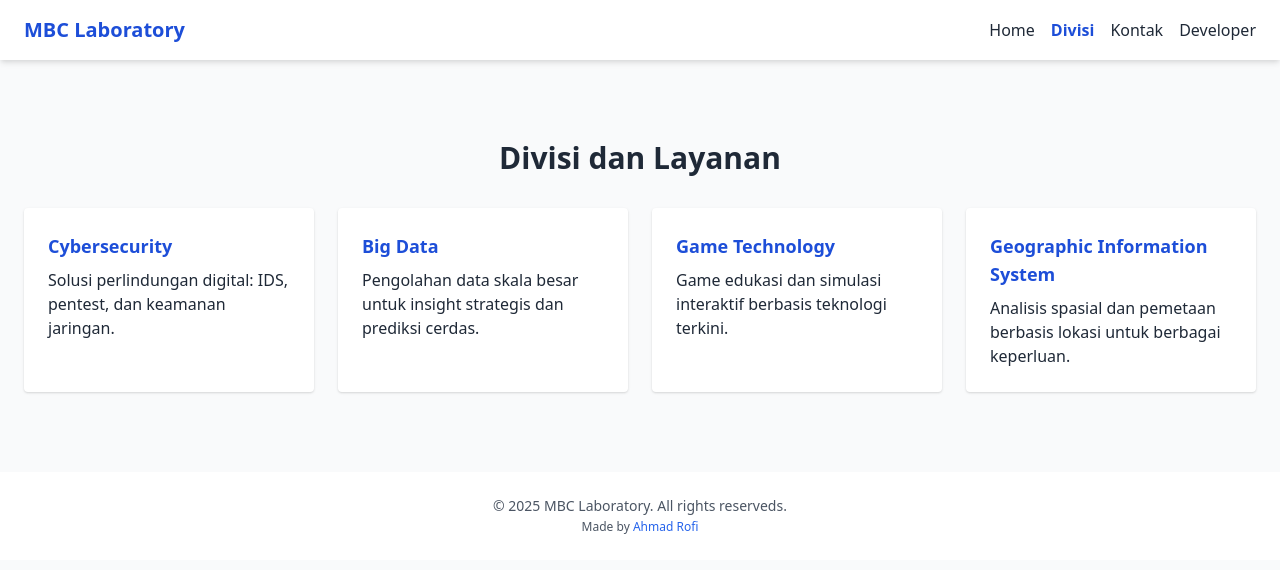
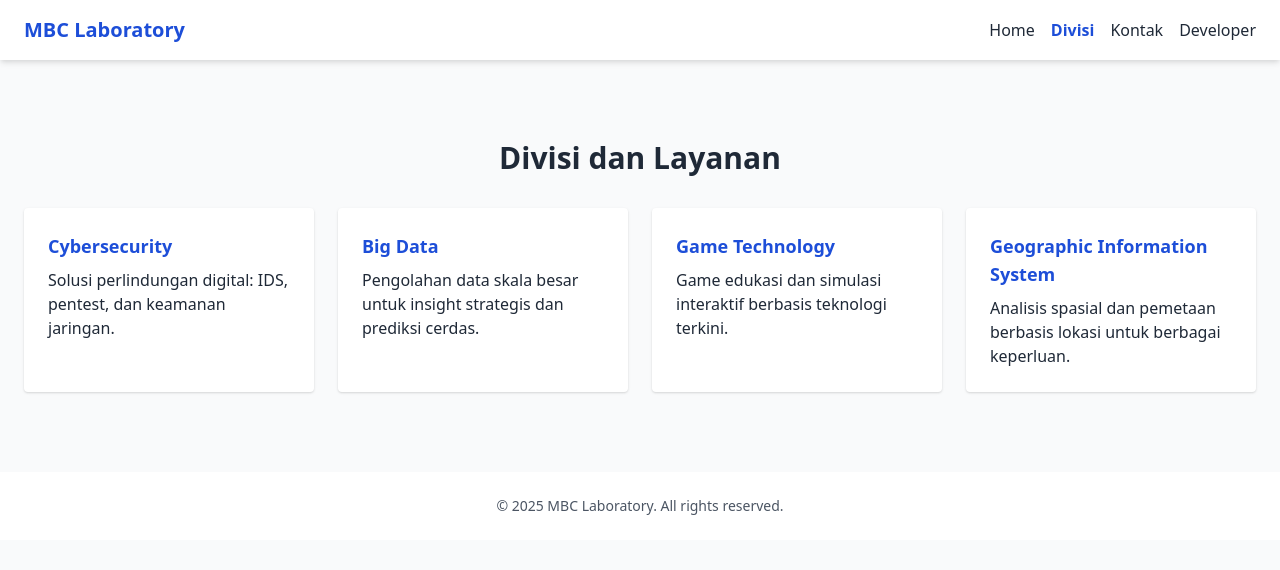
Before and after one commit to AhRoiz/MBC-Lab-Cyber-Security-, a website: page MBC/public/divisi.html in a window 1280 px wide. Drawn offline with nearby package versions, Linux system fonts and the light colour scheme.

```diff
--- a/MBC/public/divisi.html
+++ b/MBC/public/divisi.html
@@ -41,8 +41,7 @@
   </section>
 
   <footer class="bg-white py-6 text-center text-sm text-gray-600">
-    © 2025 MBC Laboratory. All rights reserveds. <br>
-     <span class="text-xs">Made by <a href="https://github.com/AhRoiz" class="text-blue-600 hover:underline" target="_blank">Ahmad Rofi</a></span>
+    © 2025 MBC Laboratory. All rights reserved.
   </footer>
 </body>
 </html>
```
